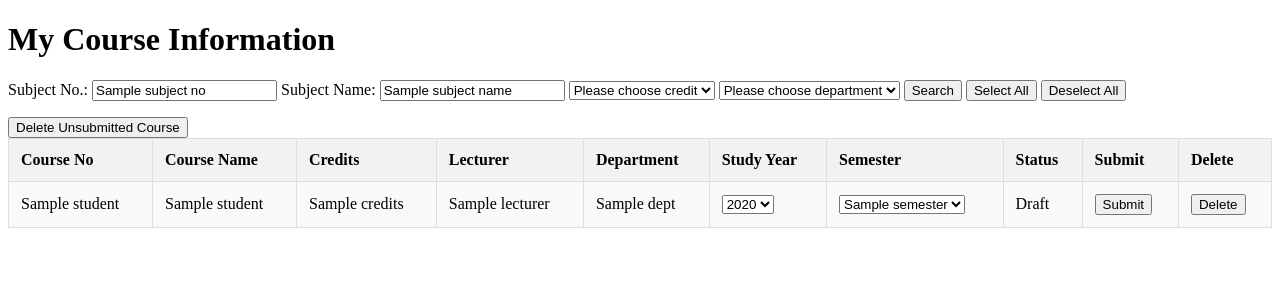
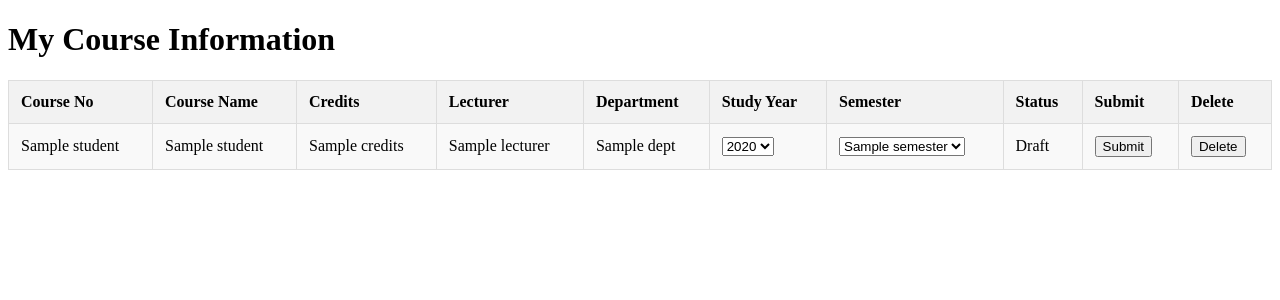
Before and after one commit to Kai-Liu-1161942/Course_Management_System, a Flask app: template templates/course_mgmt.html in a window 1280 px wide. Shown: the part 26-326 px from the top of the page. Run offline with Flask 3, Linux system fonts and the light colour scheme; the template is opened without the code that fills it: most values are stand-ins (such as "Sample title", 1, 10 or a date in 2020).

Commit message:
Update course_mgmt.html

```diff
--- a/templates/course_mgmt.html
+++ b/templates/course_mgmt.html
@@ -73,30 +73,7 @@
         </div>
     </header>
     <h1>My Course Information</h1>
-    <form method="POST" class="mb-4">
-        <label for="Subject_No" class="block mb-2">Subject No.:</label>
-        <input type="text" id="Subject_No" name="Subject_No" value="{{subject_no}}" class="border p-2 mb-4 w-full">
-        <label for="Subject_Name" class="block mb-2">Subject Name:</label>
-        <input type="text" id="Subject_Name" name="Subject_Name" value="{{subject_name}}" class="border p-2 mb-4 w-full">
-        <select id="Credits" name="Credits" class="border p-2 mb-4 w-full">
-            <option value="">Please choose credit</option>
-            {% for credit in credits %}
-                <option value="{{ credit.Credits }}">{{ credit.Credits }}</option>
-            {% endfor %}
-        </select>
-        <select id="Dept" name="Dept" class="border p-2 mb-4 w-full">
-            <option value="">Please choose department</option>
-            {% for dept in depts %}
-                <option value="{{ dept.Dept }}">{{ dept.Dept }}</option>
-            {% endfor %}
-        </select>
-        <button type="submit" class="bg-blue-500 text-white p-2">Search</button>
-        <button type="button" class="bg-green-500 text-white p-2 ml-2" onclick="selectAll()">Select All</button> <!-- Select All 按钮 -->
-        <button type="button" class="bg-red-500 text-white p-2 ml-2" onclick="deselectAll()">Deselect All</button> <!-- Deselect All 按钮 -->
-    </form>
-    <p></p>
     <form id="courseForm" method="POST">   <!-- 新增表单用于提交选中的课程 -->
-        <button type="submit" name= "delete" class="bg-blue-500 text-white p-2 mt-4" >Delete Unsubmitted Course</button> <!-- 提交按钮 -->
         <table border="1">
             <tr>
 
```
